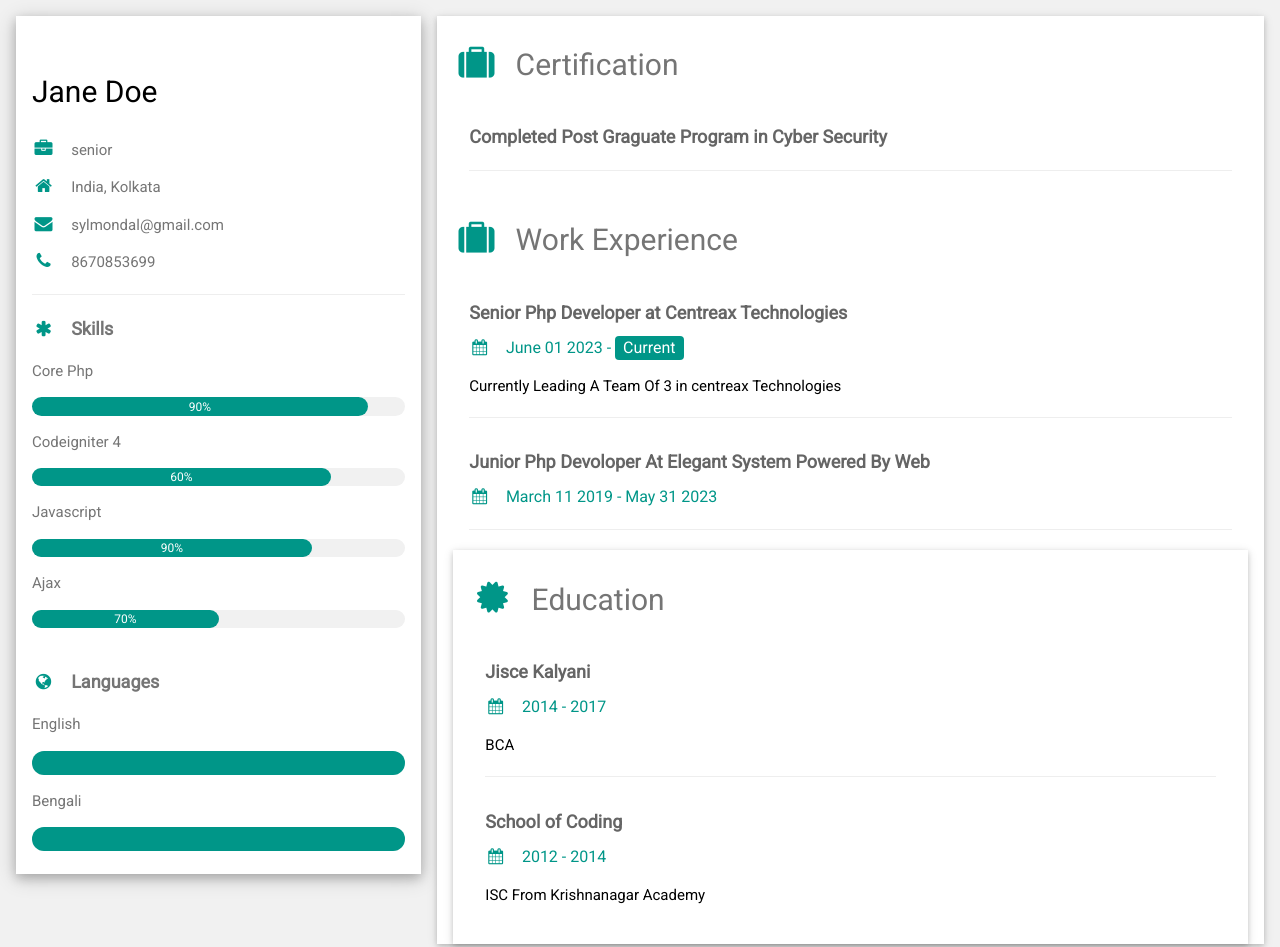
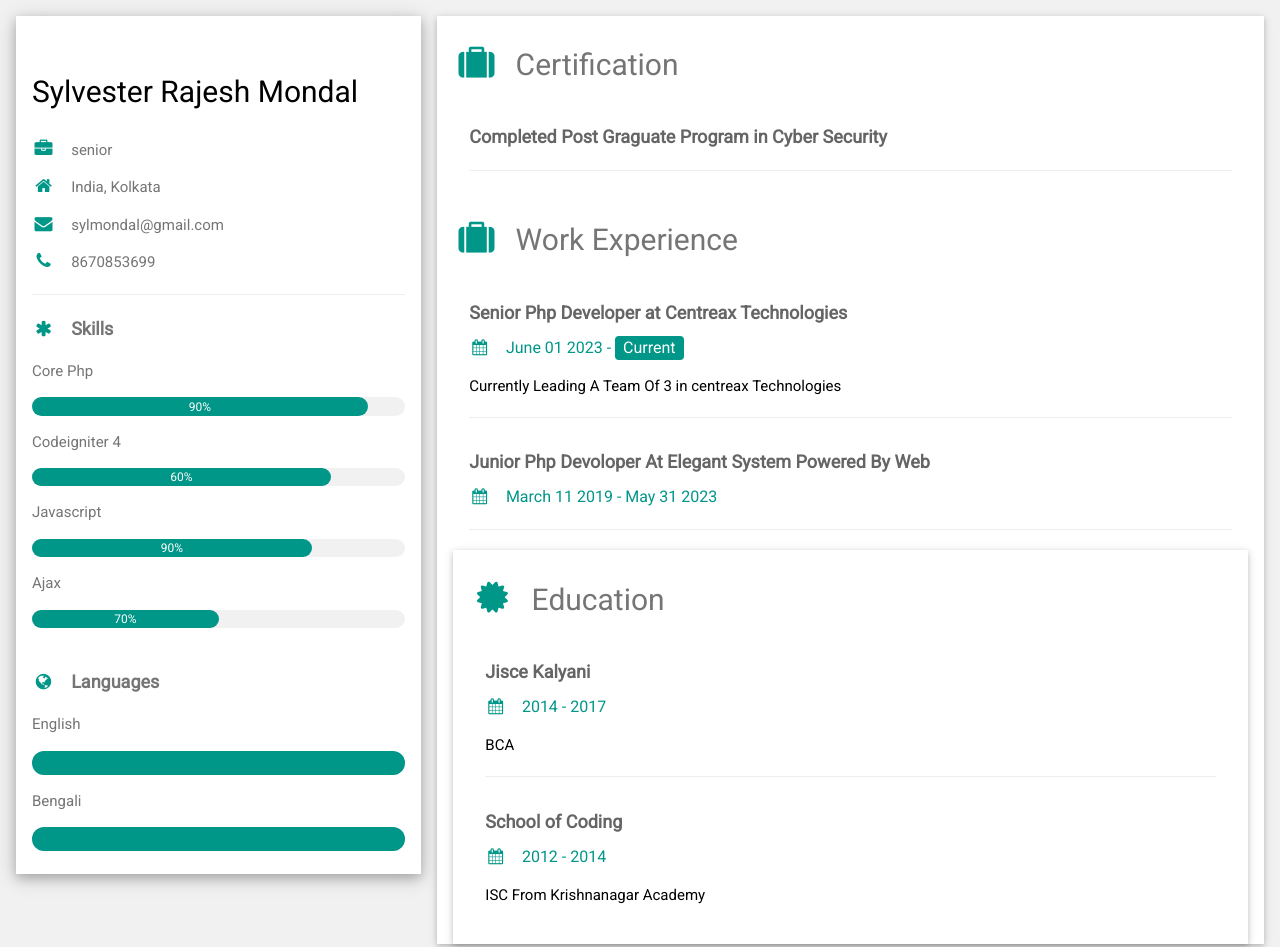
Before and after one commit to GodLRyuk/Portfolio, a plain HTML site: page index.html in a window 1280 px wide. Shown: the top 947 px of the page. Drawn offline with nearby package versions, Linux system fonts and the light colour scheme.

Commit message:
Update index.html

```diff
--- a/index.html
+++ b/index.html
@@ -26,7 +26,7 @@ html,body,h1,h2,h3,h4,h5,h6 {font-family: "Roboto", sans-serif}
 
           <div class="w3-container w3-text-black">
           <p>&nbsp;</p>
-            <h2>Jane Doe</h2>
+            <h2>Sylvester Rajesh Mondal</h2>
           </div>
         </div>
         <div class="w3-container">
```
